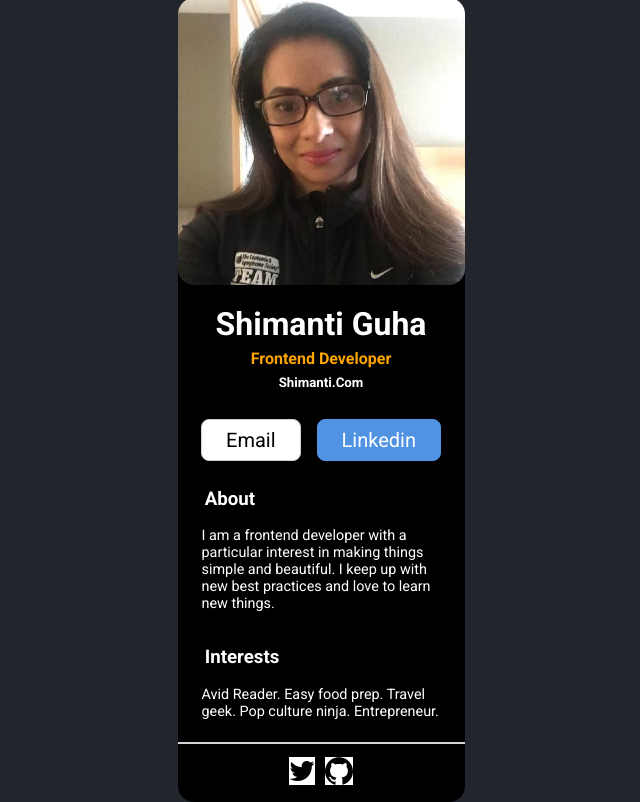
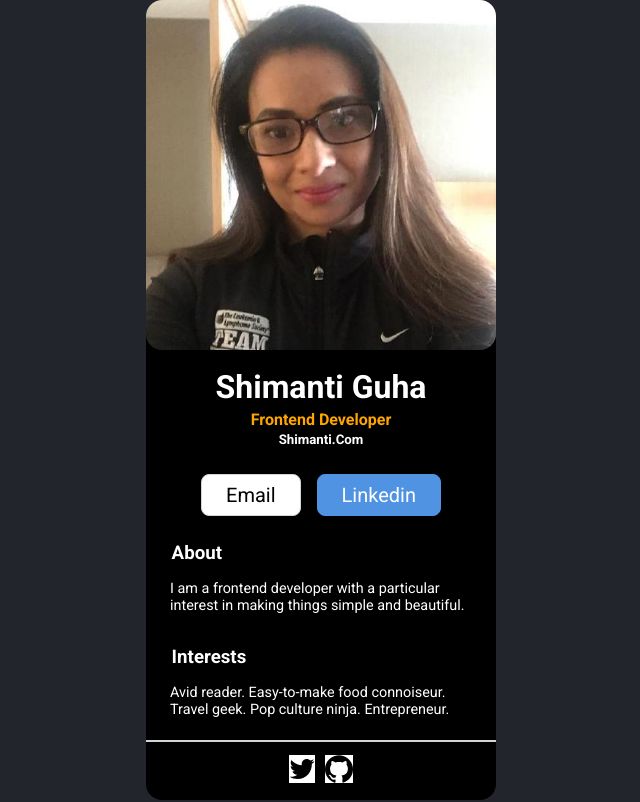
Before and after one commit to Shimanti/digicard, a React (Create React App) app: page / in a window 1280 px wide. Shown: the whole page, without its empty margins (319-959 px from the left). Built offline with nearby package versions, Linux system fonts and the light colour scheme.

Commit message:
spacing changes

```diff
--- a/src/App.js
+++ b/src/App.js
@@ -18,11 +18,11 @@ export default function App() {
         </div>
         <article className="info">
           <h3>about</h3>
-          <p>I am a frontend developer with a particular interest in making things simple and beautiful. I keep up with new best practices and love to learn new things.</p>
+          <p>I am a frontend developer with a particular interest in making things simple and beautiful. </p>
         </article>
         <article className="info">
           <h3>interests</h3>
-          <p>Avid Reader. Easy food prep. Travel geek. Pop culture ninja. Entrepreneur.</p>
+          <p>Avid reader. Easy-to-make food connoiseur. Travel geek. Pop culture ninja. Entrepreneur.</p>
         </article>
         <footer>
           <div className="socials">
--- a/src/index.css
+++ b/src/index.css
@@ -16,10 +16,11 @@ main {
   display: flex;
   justify-content: center;
   align-items: center;
+  border-radius: 1rem;
 }
 
 .container {
-  width: 287px;
+  width: 350px;
   background-color: black;
   color: white;
   border-radius: 1rem;
@@ -39,7 +40,7 @@ img {
 
 h1,h2,h3,h4,h5 {
   margin: 0;
-  padding: .2rem;
+  padding: .1rem;
 }
 
 h4 {
```
